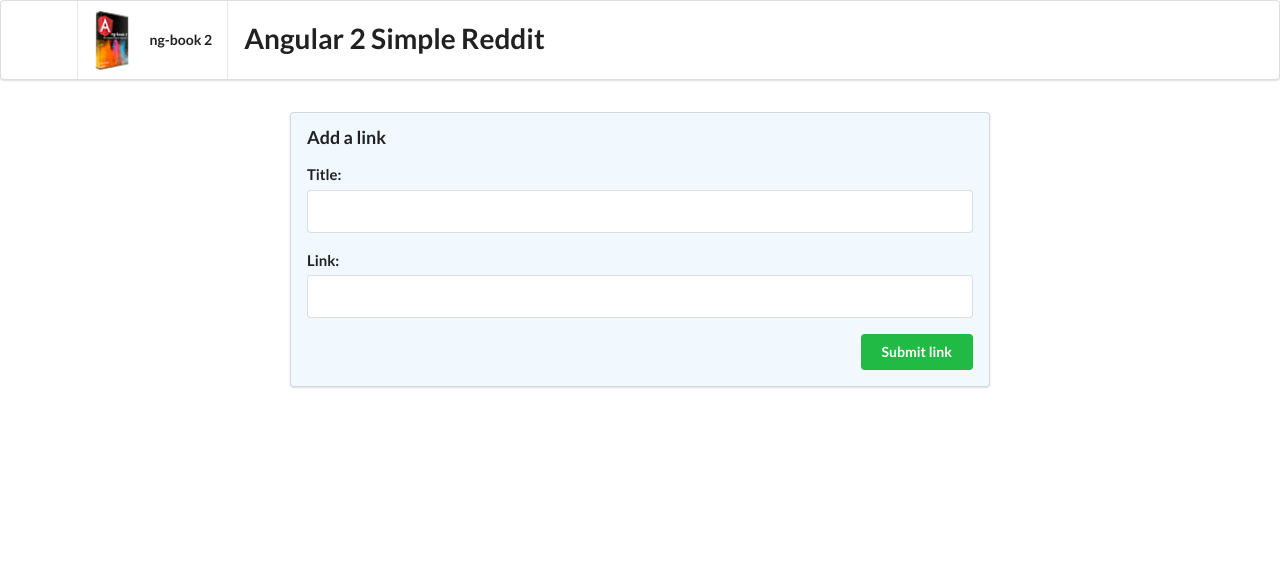
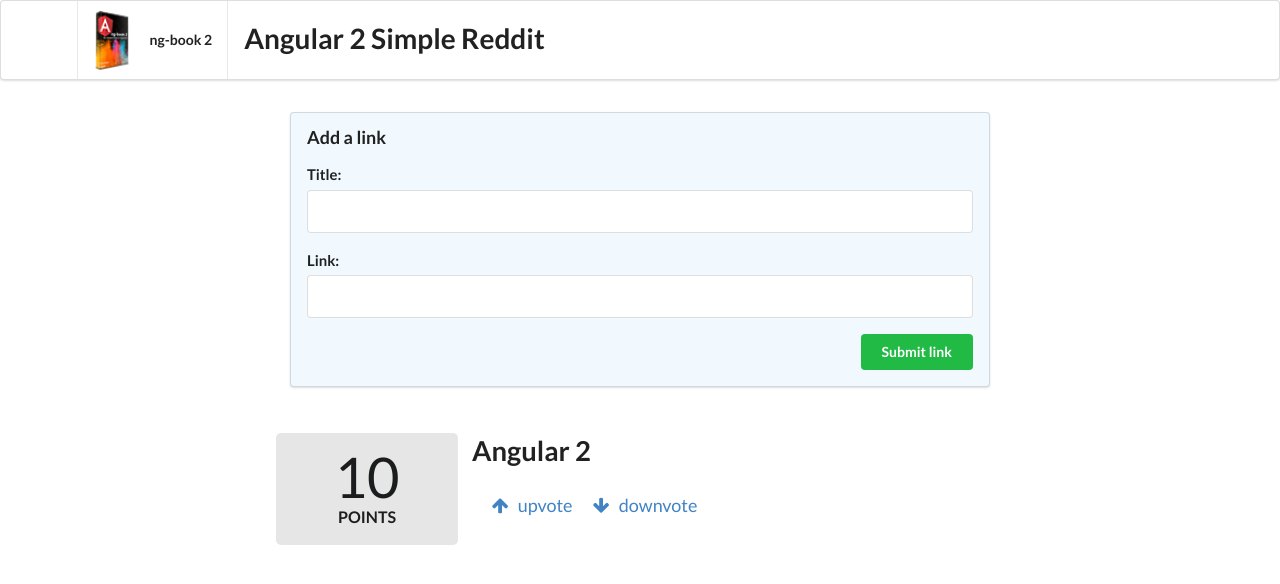
Before and after one commit to luis-amez/angular-reddit, an Angular app: page / in a window 1280 px wide. Shown: the top 584 px of the page. Built offline with nearby package versions, Linux system fonts and the light colour scheme.

Commit message:
Add article component

```diff
--- a/src/app/app.component.html
+++ b/src/app/app.component.html
@@ -12,3 +12,7 @@
     Submit link
   </button>
 </form>
+
+<div class="ui grid posts">
+  <app-article></app-article>
+</div>
--- a/src/app/app.module.ts
+++ b/src/app/app.module.ts
@@ -2,10 +2,12 @@
 import { NgModule } from '@angular/core';
 
 import { AppComponent } from './app.component';
+import { ArticleComponent } from './article/article.component';
 
 @NgModule({
   declarations: [
-    AppComponent
+    AppComponent,
+    ArticleComponent
   ],
   imports: [
     BrowserModule
--- /dev/null
+++ b/src/app/article/article.component.html
@@ -0,0 +1,29 @@
+<div class="four wide column center aligned votes">
+  <div class="ui statistic">
+    <div class="value">
+      {{ votes }}
+    </div>
+    <div class="label">
+      Points
+    </div>
+  </div>
+</div>
+<div class="twelve wide column">
+  <a href="{{ link }}" class="ui large header">
+    {{ title }}
+  </a>
+  <ul class="ui big horizontal list voters">
+    <li class="item">
+      <a href (click)="voteUp()">
+        <i class="arrow up icon"></i>
+          upvote
+      </a>
+    </li>
+    <li class="item">
+      <a href (click)="voteDown()">
+        <i class="arrow down icon"></i>
+        downvote
+      </a>
+    </li>
+  </ul>
+</div>
--- /dev/null
+++ b/src/app/article/article.component.ts
@@ -0,0 +1,33 @@
+import { Component, OnInit, HostBinding } from '@angular/core';
+
+@Component({
+  selector: 'app-article',
+  templateUrl: './article.component.html',
+  styleUrls: ['./article.component.css']
+})
+export class ArticleComponent implements OnInit {
+  @HostBinding('attr.class') cssClass = 'row';
+  votes: number;
+  title: string;
+  link: string;
+
+  constructor() {
+    this.title = 'Angular 2';
+    this.link = "http://angular.io";
+    this.votes = 10;
+  }
+
+  voteUp() : boolean {
+    this.votes += 1;
+    return false;
+  }
+
+  voteDown() : boolean {
+    this.votes -=1;
+    return false;
+  }
+
+  ngOnInit() {
+  }
+
+}
```
Also changed, not shown: src/app/article/article.component.css (added), 1 other file (tests, documents, lock files or other folders).
